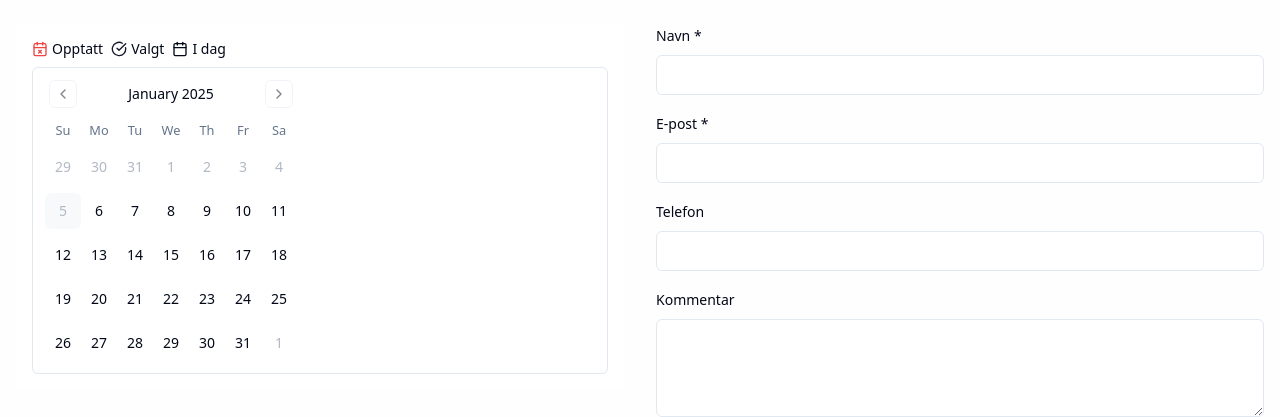
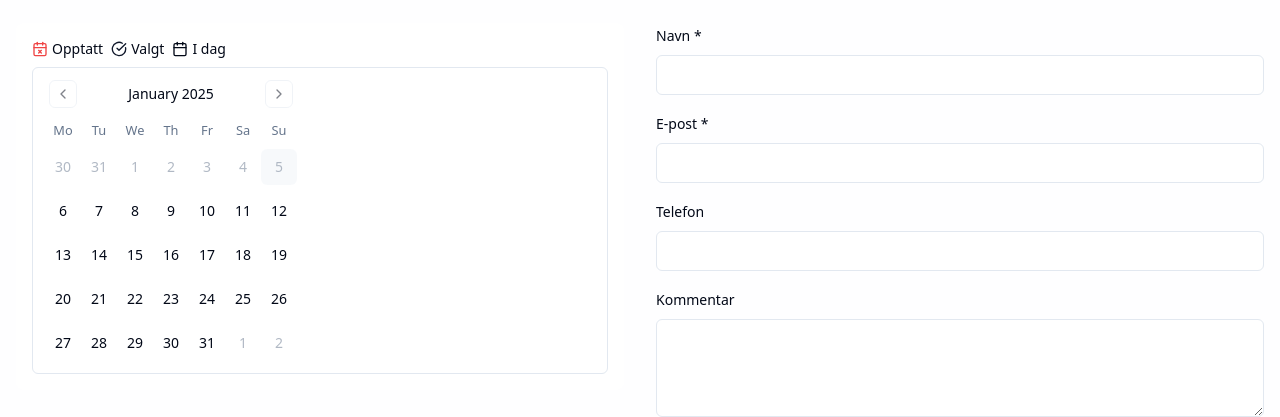
Before and after one commit to methosmen/gjedrem-apartment, a React (Vite) app: page / in a window 1280 px wide. Shown: the part 3060-3477 px from the top of the page. Built offline with nearby package versions, Linux system fonts and the light colour scheme; no server answers; the database is empty.

Commit message:
Update booking calendar start day
Change the booking calendar to start the week on Monday.
[skip gpt_engineer]

```diff
--- a/src/components/booking/BookingCalendar.tsx
+++ b/src/components/booking/BookingCalendar.tsx
@@ -17,6 +17,7 @@ export const BookingCalendar = ({ date, setDate, occupiedDates }: BookingCalenda
         selected={date}
         onSelect={setDate}
         className="rounded-md border bg-background"
+        weekStartsOn={1}
         disabled={(date: Date) => {
           return date < new Date() || occupiedDates.some(occupiedDate =>
             occupiedDate.getFullYear() === date.getFullYear() &&
```
